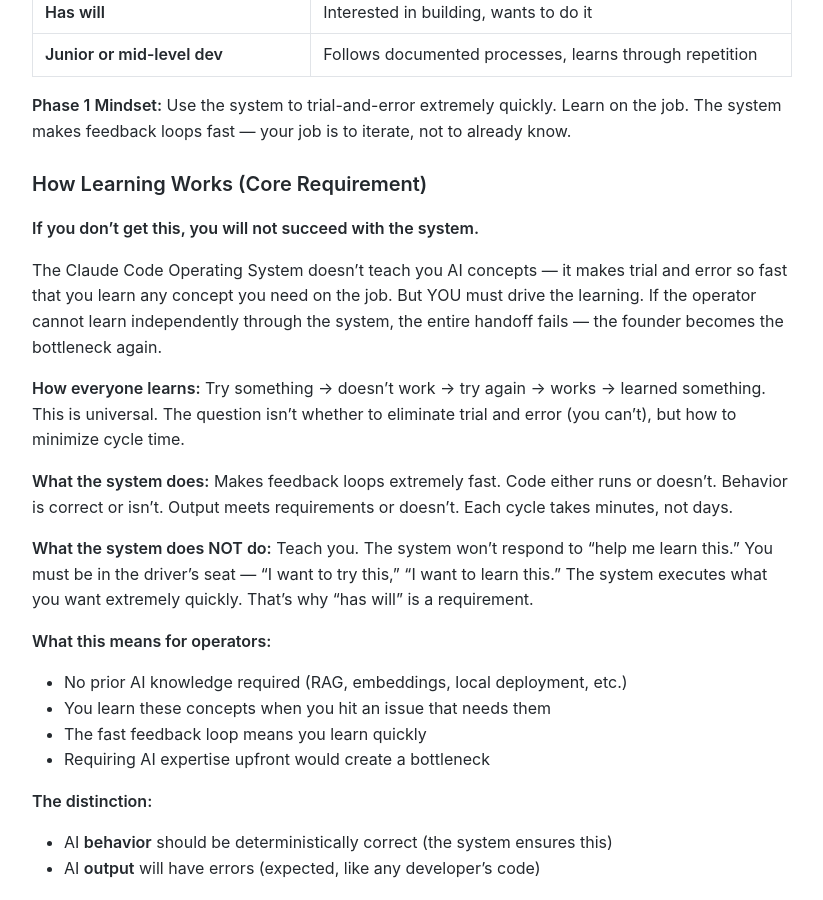
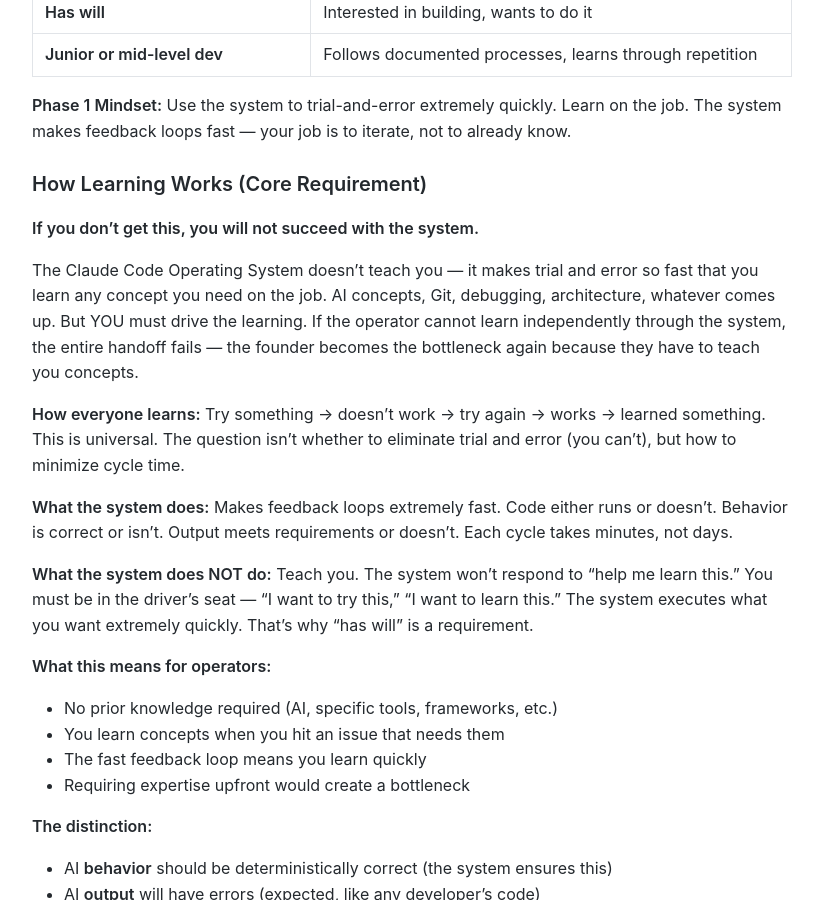
Before and after one commit to MariusWilsch/public-wilsch-ai-pages, a Jekyll site: the page built from global/strategic-objective-wilsch-ai-services.md, in a window 1280 px wide and 900 px high, scrolled down 2464 px. Shown: the whole window, without its empty margins (228-1051 px from the left). Built offline with Jekyll 4.4.1, drawn with Linux system fonts in a browser that asks for light colours; our own code applies the rules of GitHub Pages for plain Markdown files.

Commit message:
Sync from hippocampus 2026-02-03

```diff
--- a/global/strategic-objective-wilsch-ai-services.md
+++ b/global/strategic-objective-wilsch-ai-services.md
@@ -87,7 +87,7 @@ Any of these paths completes the first cycle:
 
 **If you don't get this, you will not succeed with the system.**
 
-The Claude Code Operating System doesn't teach you AI concepts — it makes trial and error so fast that you learn any concept you need on the job. But YOU must drive the learning. If the operator cannot learn independently through the system, the entire handoff fails — the founder becomes the bottleneck again.
+The Claude Code Operating System doesn't teach you — it makes trial and error so fast that you learn any concept you need on the job. AI concepts, Git, debugging, architecture, whatever comes up. But YOU must drive the learning. If the operator cannot learn independently through the system, the entire handoff fails — the founder becomes the bottleneck again because they have to teach you concepts.
 
 **How everyone learns:** Try something → doesn't work → try again → works → learned something. This is universal. The question isn't whether to eliminate trial and error (you can't), but how to minimize cycle time.
 
@@ -96,10 +96,10 @@ The Claude Code Operating System doesn't teach you AI concepts — it makes tria
 **What the system does NOT do:** Teach you. The system won't respond to "help me learn this." You must be in the driver's seat — "I want to try this," "I want to learn this." The system executes what you want extremely quickly. That's why "has will" is a requirement.
 
 **What this means for operators:**
-- No prior AI knowledge required (RAG, embeddings, local deployment, etc.)
-- You learn these concepts when you hit an issue that needs them
+- No prior knowledge required (AI, specific tools, frameworks, etc.)
+- You learn concepts when you hit an issue that needs them
 - The fast feedback loop means you learn quickly
-- Requiring AI expertise upfront would create a bottleneck
+- Requiring expertise upfront would create a bottleneck
 
 **The distinction:**
 - AI **behavior** should be deterministically correct (the system ensures this)
```
